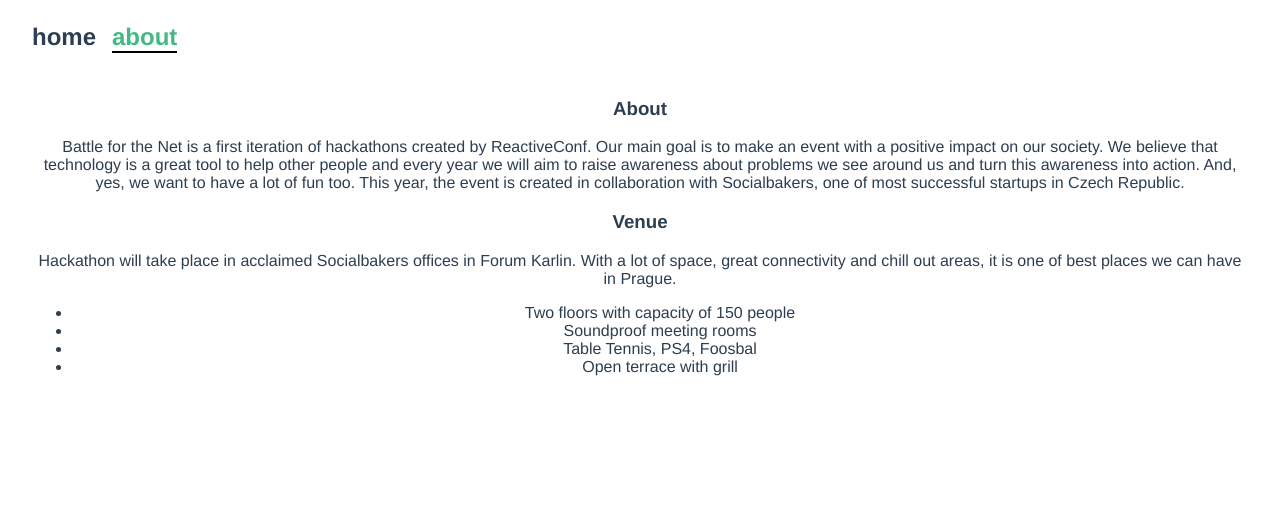
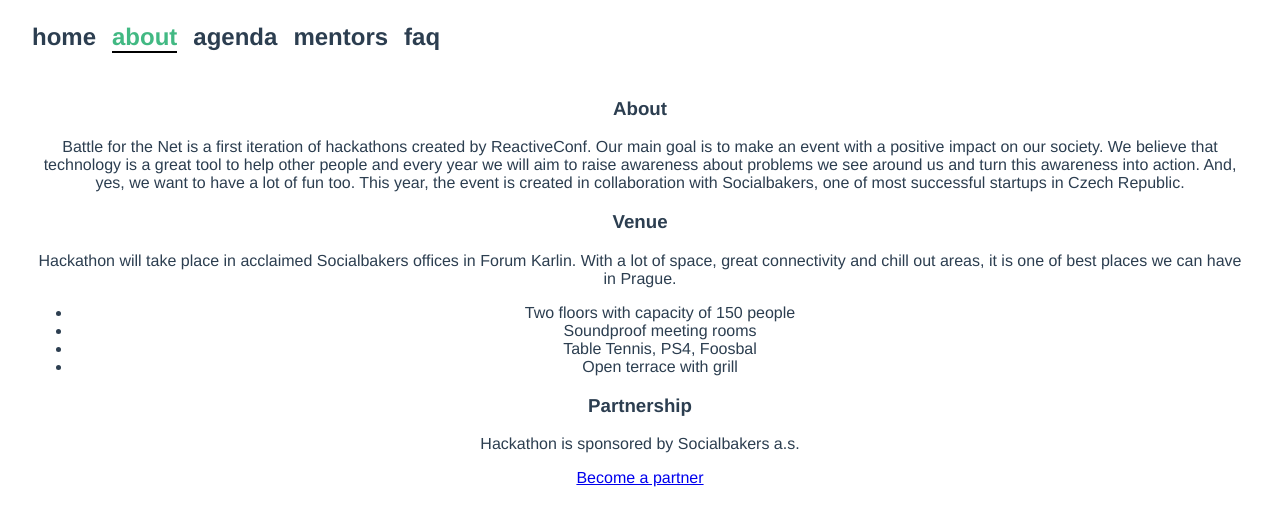
Before and after one commit to vorcigernix/vreactive, a Vue app: page /about in a window 1280 px wide. Shown: the top 526 px of the page. Built offline with nearby package versions, Linux system fonts and the light colour scheme.

Commit message:
smalllone

```diff
--- a/package.json
+++ b/package.json
@@ -5,7 +5,6 @@
   "scripts": {
     "serve": "vue-cli-service serve",
     "build": "vue-cli-service build",
-    "lint": "vue-cli-service lint",
     "test:unit": "vue-cli-service test:unit",
     "now-build": "npm run build"
   },
--- a/src/App.vue
+++ b/src/App.vue
@@ -1,11 +1,11 @@
 <template>
   <div id="app">
     <div id="nav">
-      <NavRouter/>
+      <NavRouter />
       <!--       <router-link to="/">Home</router-link>|
       <router-link to="/about">About</router-link>-->
     </div>
-    <router-view/>
+    <router-view />
     <a href="#" id="refresh-button" v-if="updateExists" @click="refreshApp">
       <svg style="width:24px;height:24px" viewBox="0 0 24 24" class="icon">
         <path
@@ -83,7 +83,7 @@
   position: fixed;
   bottom: 20px;
   right: 20px;
-  color:#fff;
+  color: #fff;
   background-color: #42b983;
   width: 25px;
   height: 25px;
--- a/src/router.js
+++ b/src/router.js
@@ -16,11 +16,25 @@
     {
       path: "/about",
       name: "about",
-      // route level code-splitting
-      // this generates a separate chunk (about.[hash].js) for this route
-      // which is lazy-loaded when the route is visited.
       component: () =>
         import(/* webpackChunkName: "about" */ "./views/About.vue")
+    },
+    {
+      path: "/agenda",
+      name: "agenda",
+      component: () =>
+        import(/* webpackChunkName: "agenda" */ "./views/Agenda.vue")
+    },
+    {
+      path: "/mentors",
+      name: "mentors",
+      component: () =>
+        import(/* webpackChunkName: "mentors" */ "./views/Mentors.vue")
+    },
+    {
+      path: "/faq",
+      name: "faq",
+      component: () => import(/* webpackChunkName: "faq" */ "./views/Faq.vue")
     }
   ]
 });
--- a/src/views/About.vue
+++ b/src/views/About.vue
@@ -12,7 +12,9 @@
     </p>
     <h3>Venue</h3>
     <p>
-      Hackathon will take place in acclaimed Socialbakers offices in Forum Karlin. With a lot of space, great connectivity and chill out areas, it is one of best places we can have in Prague.
+      Hackathon will take place in acclaimed Socialbakers offices in Forum
+      Karlin. With a lot of space, great connectivity and chill out areas, it is
+      one of best places we can have in Prague.
     </p>
     <ul>
       <li>Two floors with capacity of 150 people</li>
@@ -20,5 +22,12 @@
       <li>Table Tennis, PS4, Foosbal</li>
       <li>Open terrace with grill</li>
     </ul>
+    <h3>Partnership</h3>
+    <p>
+      Hackathon is sponsored by Socialbakers a.s.
+    </p>
+    <p>
+      <a href="mailto:adam.sobotka@socialbakers.com">Become a partner</a>
+    </p>
   </div>
 </template>
--- /dev/null
+++ b/src/views/Agenda.vue
@@ -0,0 +1,5 @@
+<template>
+  <div class="content">
+    <h3>Agenda</h3>
+  </div>
+</template>
--- /dev/null
+++ b/src/views/Faq.vue
@@ -0,0 +1,5 @@
+<template>
+  <div class="content">
+    <h3>FAQ</h3>
+  </div>
+</template>
--- a/src/views/Home.vue
+++ b/src/views/Home.vue
@@ -1,6 +1,6 @@
 <template>
   <div class="content">
-    <img alt="Hackathon logo" src="../assets/logo.svg">
+    <img alt="Hackathon logo" src="../assets/logo.svg" />
     <div class="hello">
       <h1>Reactive|Hacks</h1>
       <p>
@@ -37,17 +37,29 @@
       </p>
       <h3>Participants</h3>
       <p>
-          You are very motivated and skilled developer, designer or a marketing person. You will be working together in a multidisciplinary team delivering the whole thing on the market.
-          While our mentors work usually in javascript, typescript, python and Sketch, we don’t want to limit your tools to anything specific. This is battle for a net, fight with anything you can use.
-          <br>
-          Application process:
+        You are very motivated and skilled developer, designer or a marketing
+        person. You will be working together in a multidisciplinary team
+        delivering the whole thing on the market. While our mentors work usually
+        in javascript, typescript, python and Sketch, we don’t want to limit
+        your tools to anything specific. This is battle for a net, fight with
+        anything you can use.
+      </p>
+      <p>Application process:</p>
       <ol>
-            <li>Apply in the form: We need to balance team abilities, be honest about your capabilities please. Applications will be closed 20th April.</li>
-            <li>Review process: We will review your application with help of mentors. We will come back to you in a week with results of a review.</li>
-            <li>Ticket: If your review is positive, you will get a link to ticket. You need to confirm it within a 7 days limit. Capacity of a venue is limited, please consider seriously your ability to be there with us.</li>
+        <li>
+          Apply in the form: We need to balance team abilities, be honest about
+          your capabilities please. Applications will be closed 20th April.
+        </li>
+        <li>
+          Review process: We will review your application with help of mentors.
+          We will come back to you in a week with results of a review.
+        </li>
+        <li>
+          Ticket: If your review is positive, you will get a link to ticket. You
+          need to confirm it within a 7 days limit. Capacity of a venue is
+          limited, please consider seriously your ability to be there with us.
+        </li>
       </ol>
-        </p>
-
     </div>
   </div>
 </template>
--- /dev/null
+++ b/src/views/Mentors.vue
@@ -0,0 +1,5 @@
+<template>
+  <div class="content">
+    <h3>Mentors</h3>
+  </div>
+</template>
```
Also changed, not shown: src/components/NavRouter.vue (+14 -4 lines). Lines whose indentation alone changed are shown as unchanged.
